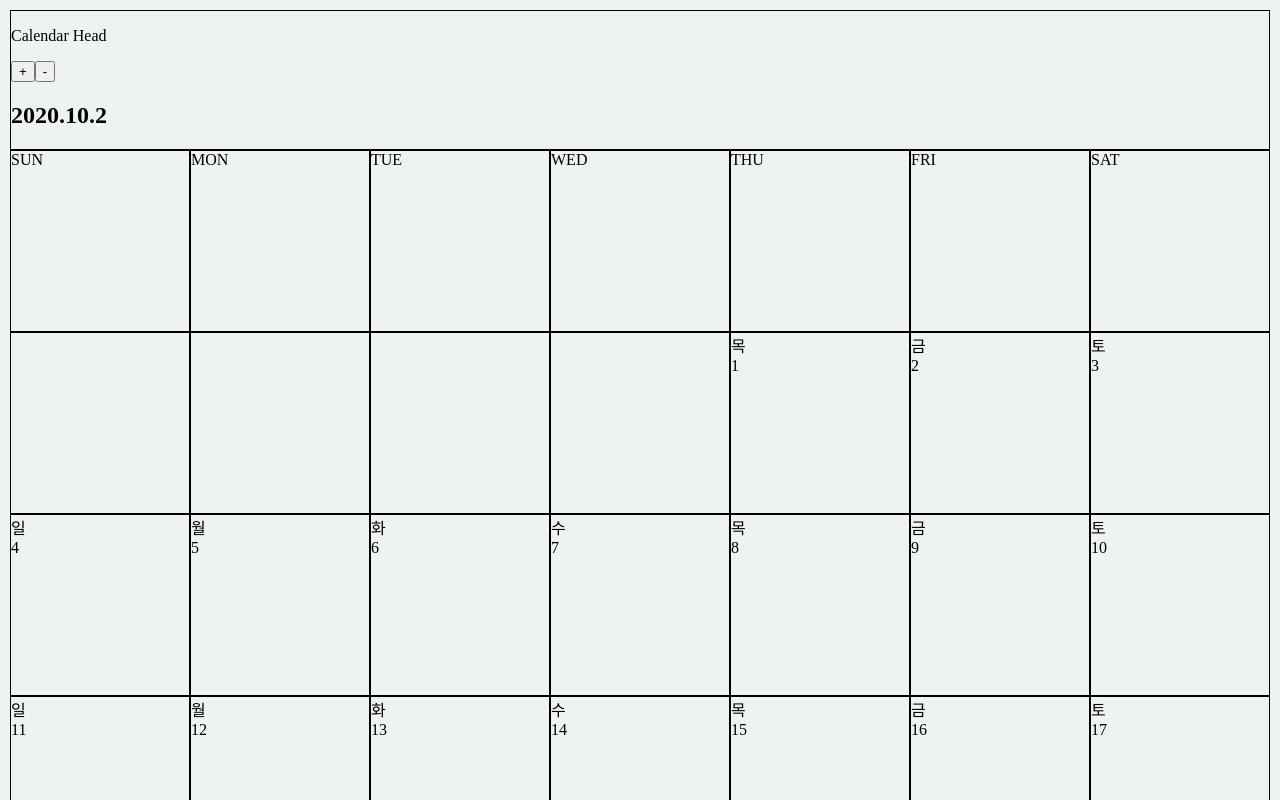
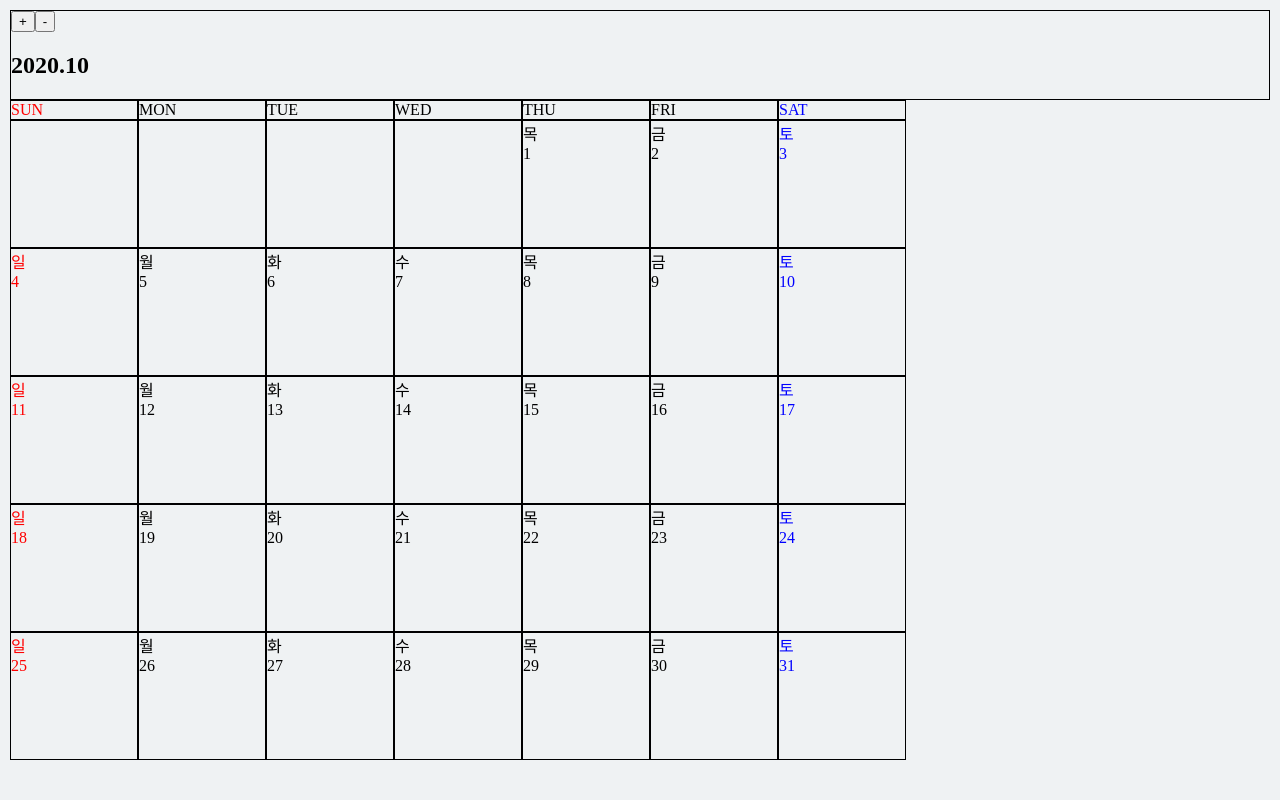
Before and after one commit to 97e57e/My-Financial-Ledger, a React (Create React App) app in the folder mfl-client/: page / in a window 1280 px wide. Shown: the top 800 px of the page. Built offline with nearby package versions, Linux system fonts and the light colour scheme.

Commit message:
style: sun, sat text color

```diff
--- a/mfl-client/src/assets/scss/components/calendar.scss
+++ b/mfl-client/src/assets/scss/components/calendar.scss
@@ -3,16 +3,24 @@
 }
 
 .calendarBody {
+  .day0 {
+    color: red;
+  }
+  .day6 {
+    color: blue;
+  }
   .row {
     display: flex;
-    .dayBox {
+    .box {
       position: relative;
       display: inline-flex;
-      width: calc(100% / 7);
-      height: 0;
-      padding-bottom: calc(100% / 7);
+      width: calc(100% / 10);
       font-size: 12pt;
       border: 0.5px solid black;
     }
+    .dateBox {
+      height: 0;
+      padding-bottom: calc(100% / 10);
+    }
   }
 }
--- a/mfl-client/src/components/calendar.js
+++ b/mfl-client/src/components/calendar.js
@@ -15,11 +15,10 @@ function CalendarHead(props) {
         border: "1px solid black",
       }}
     >
-      <p>Calendar Head</p>
       <button onClick={props.onNextMonth}>+</button>
       <button onClick={props.onPrevMonth}>-</button>
       <h2>
-        {date.getFullYear()}.{date.getMonth() + 1}.{date.getDate()}
+        {date.getFullYear()}.{date.getMonth() + 1}
       </h2>
     </div>
   );
@@ -32,6 +31,7 @@ function makeBody(props) {
   const lastDay = lastDayOfMonth(date).getDate();
 
   const body = [];
+  const hello = "h";
 
   for (let week = 0; week < weeks; week++) {
     body.push(
@@ -42,7 +42,7 @@ function makeBody(props) {
             const day = i + week * 7 - firstDay + 1;
             if (day > 0 && lastDay >= day) {
               return (
-                <div className="dayBox" key={i}>
+                <div className={`box dateBox ${"day" + i}`} key={i}>
                   <div>
                     {dayOfWeekKo[i]}
                     <br></br>
@@ -52,7 +52,7 @@ function makeBody(props) {
               );
             } else {
               return (
-                <div className="dayBox" key={i}>
+                <div className="box dateBox" key={i}>
                   <div></div>
                 </div>
               );
@@ -71,7 +71,11 @@ function CalendarBody(props) {
         {Array(7)
           .fill(0)
           .map((n, i) => {
-            return <div className="dayBox">{dayOfWeekEn[i]}</div>;
+            return (
+              <div className={`box ${"day" + i}`} key={i}>
+                {dayOfWeekEn[i]}
+              </div>
+            );
           })}
       </div>
 
@@ -83,7 +87,6 @@ function CalendarBody(props) {
 function Calendar(props) {
   return (
     <div className="calendar">
-      {console.log(props)}
       <CalendarHead
         date={props.currentDate}
         onNextMonth={props.onNextMonth}
```
